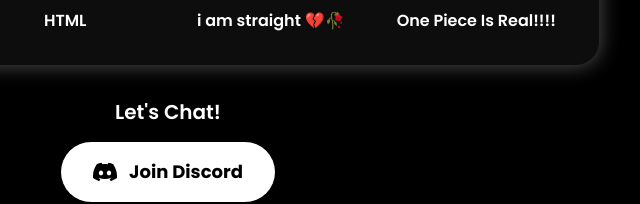
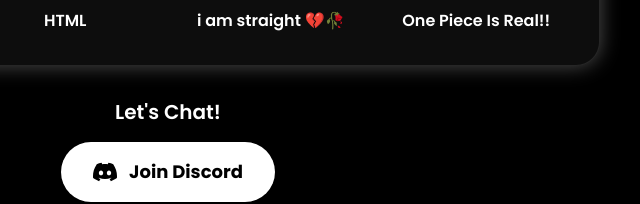
Before and after one commit to cryzo-bexz/hyper-profile, a plain HTML site: page index.html in a window 1280 px wide. Shown: the part 1062-1266 px from the top of the page, 472-1112 px from the left. Drawn offline with nearby package versions, Linux system fonts and the light colour scheme.

Commit message:
Update index.html

```diff
--- a/index.html
+++ b/index.html
@@ -198,7 +198,7 @@
                             <path d="M12.0001 2.99988L7.75745 7.24252L12.0001 11.4852L16.2427 7.24252L12.0001 2.99988ZM7.24275 7.75726L3.00012 11.9999L7.24275 16.2425L11.4854 11.9999L7.24275 7.75726ZM16.7575 7.75726L12.5148 11.9999L16.7575 16.2425L21.0001 11.9999L16.7575 7.75726ZM12.0001 12.5146L7.75745 16.7572L12.0001 20.9999L16.2427 16.7572L12.0001 12.5146Z"/>
                         </svg>
                     </div>
-                    <p class="font-semibold">One Piece Is Real!!!!</p>
+                    <p class="font-semibold">One Piece Is Real!!</p>
                 </div>
             </div>
         </div>
```
